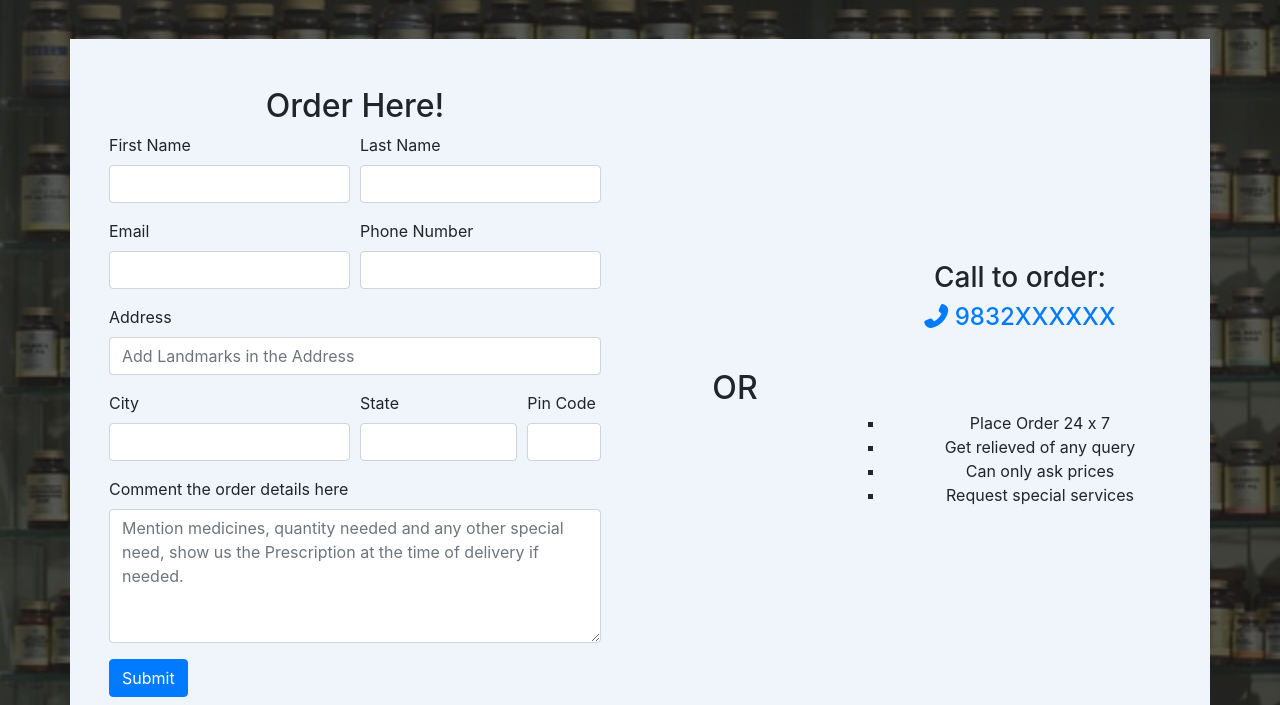
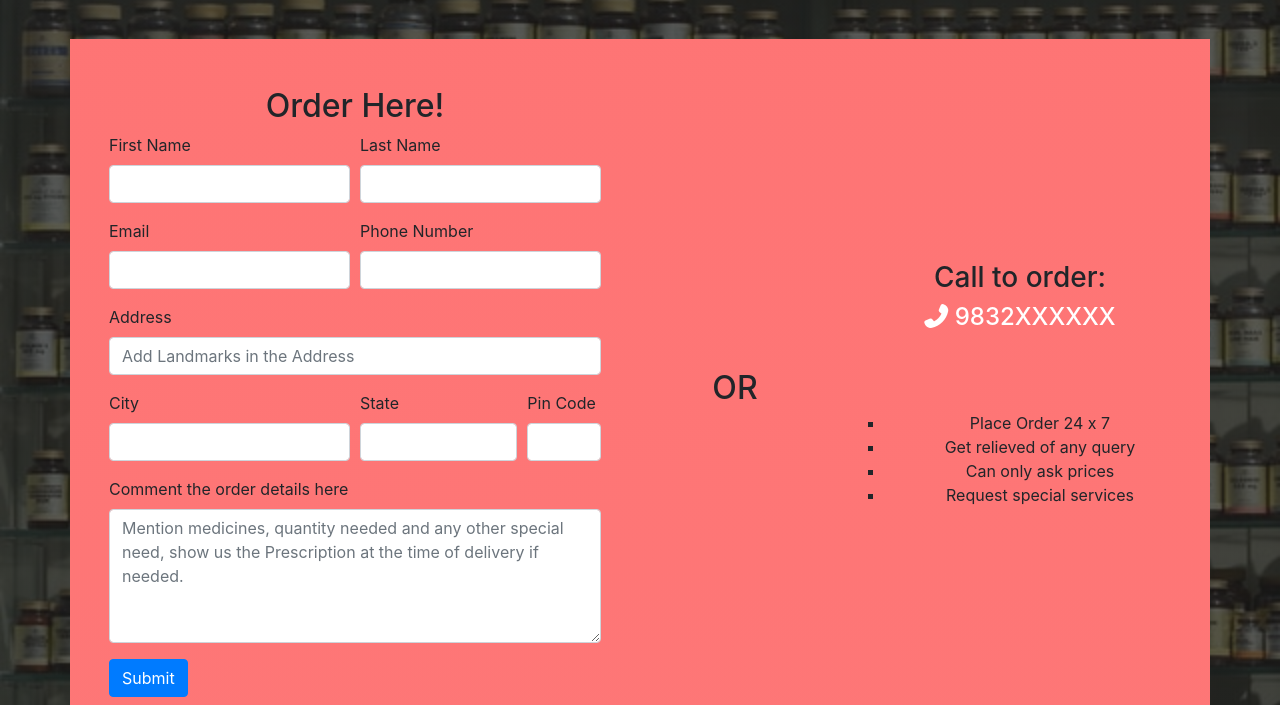
Before and after one commit to Y-a-s-h-M-i-t-t-a-l/Meddyy, a plain HTML site: page order.html in a window 1280 px wide. Shown: the part 95-800 px from the top of the page. Drawn offline with nearby package versions, Linux system fonts and the light colour scheme.

Commit message:
orderpage box colour

```diff
--- a/order.html
+++ b/order.html
@@ -106,7 +106,7 @@
                     <div class="col-md-4 mx-auto my-4 py-4">
                         <div class="my-4 py-4">
                             <h3> Call to order: </h3>
-                            <h4><a href="tel:983232XXXX" class="display-inline"><i class="fas fa-phone-alt"></i> 9832XXXXXX</a></h4>
+                            <h4 class="text-white"><a href="tel:983232XXXX" class="display-inline text-white"><i class="fas fa-phone-alt"></i> 9832XXXXXX</a></h4>
                         </div>
                         <div class="my-4 py-4">
                             <ul type="square">
--- a/resource/self.css
+++ b/resource/self.css
@@ -77,7 +77,7 @@ header{
     padding: 1px;
 }
 #order-container{
-    background: linear-gradient(rgba(189, 223, 255, 0.151),rgba(185, 220, 255, 0.151))
+    background: linear-gradient(rgba(255, 89, 89, 0.829),rgba(255, 89, 89, 0.815))
 }
 footer{
     background-color: rgb(9, 103, 192);
```
